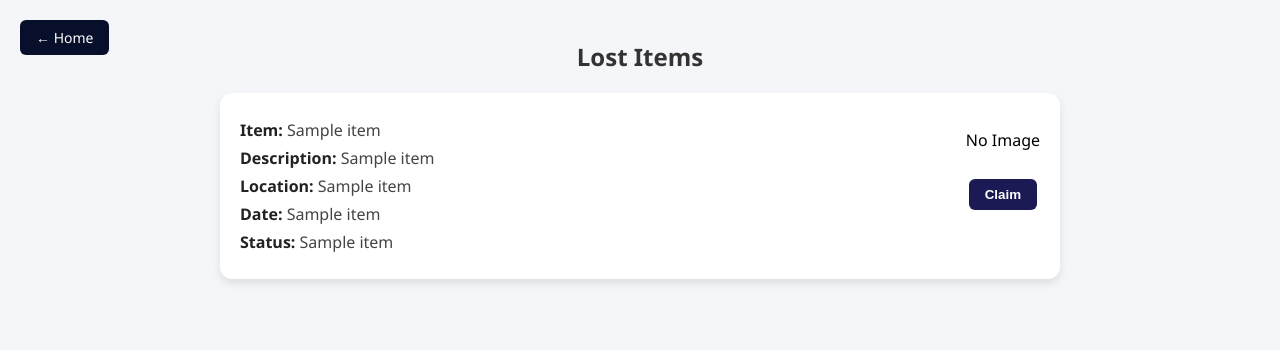
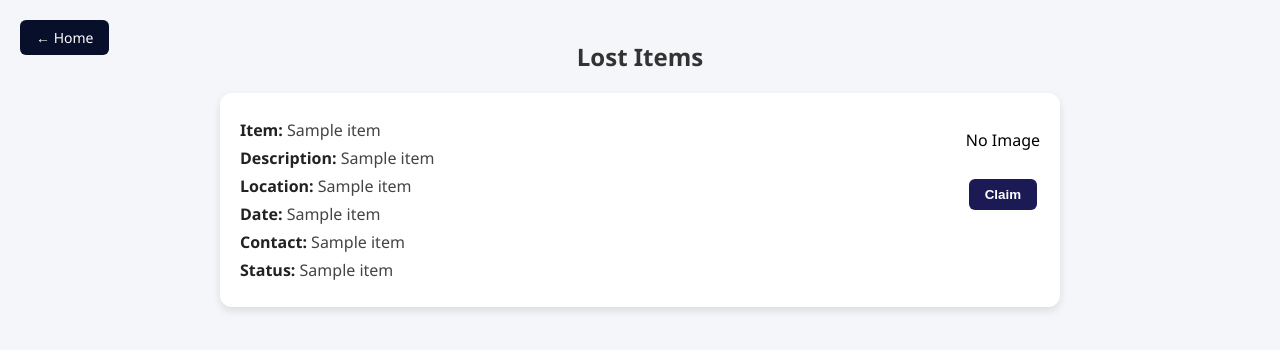
Before and after one commit to akshitasingh15/Lost-and-Found-Management-System, a Flask app: template templates/view_lost.html in a window 1280 px wide. Shown: the top 350 px of the page. Run offline with Flask 3, Linux system fonts and the light colour scheme; the template is opened without the code that fills it: most values are stand-ins (such as "Sample title", 1, 10 or a date in 2020).

Commit message:
Update view_lost.html

```diff
--- a/templates/view_lost.html
+++ b/templates/view_lost.html
@@ -100,6 +100,7 @@
         <p><strong>Description:</strong> {{ item[2] }}</p>
         <p><strong>Location:</strong> {{ item[3] }}</p>
         <p><strong>Date:</strong> {{ item[4] }}</p>
+        <p><strong>Contact:</strong> {{ item[7] }}</p>
         <p><strong>Status:</strong> {{ item[5] }}</p>
     </div>
     <div class="image-section">
@@ -110,7 +111,7 @@
         {% endif %}
 
         {% if item[5] != 'Claimed' %}
-            <form method="POST" action="/claim_lost/{{ item[0] }}">
+            <form method="POST" action="/claim_lost_later/{{ item[0] }}">
                 <button type="submit" class="claim-btn">Claim</button>
             </form>
         {% else %}
```
